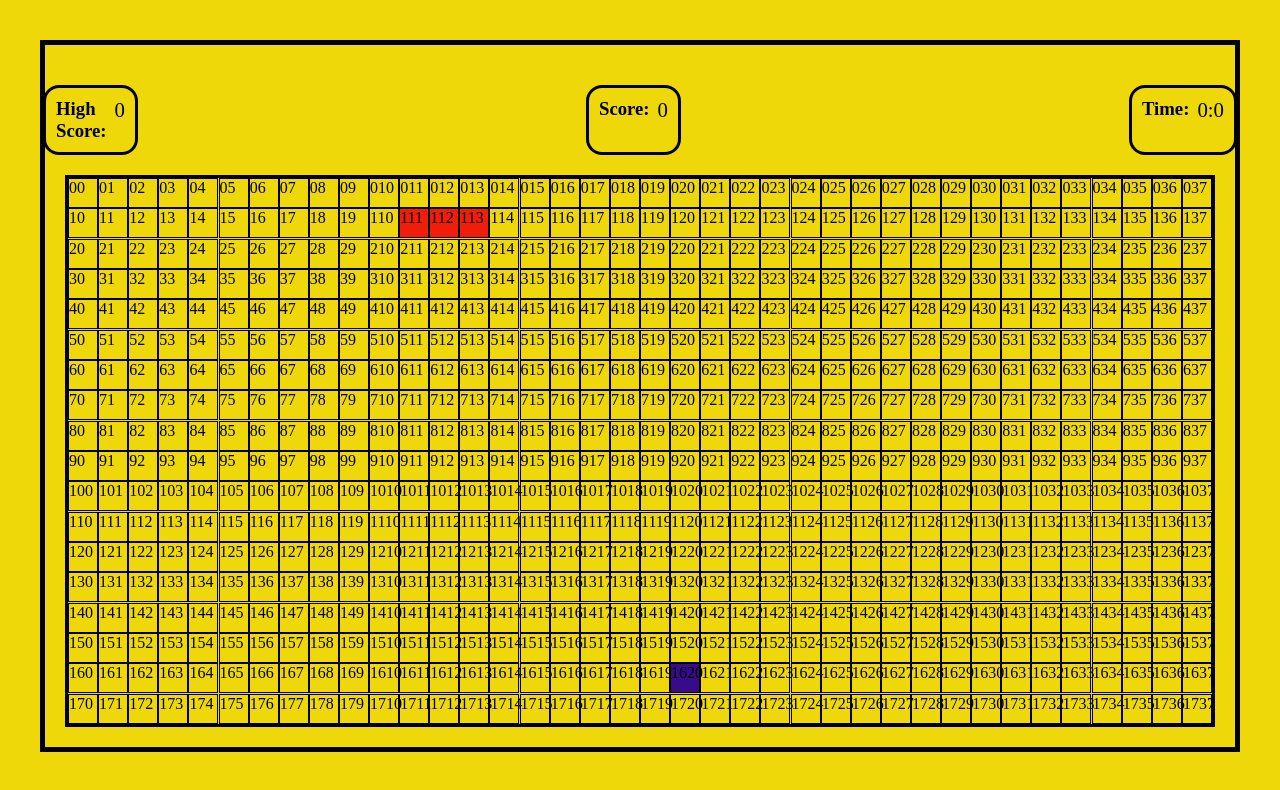
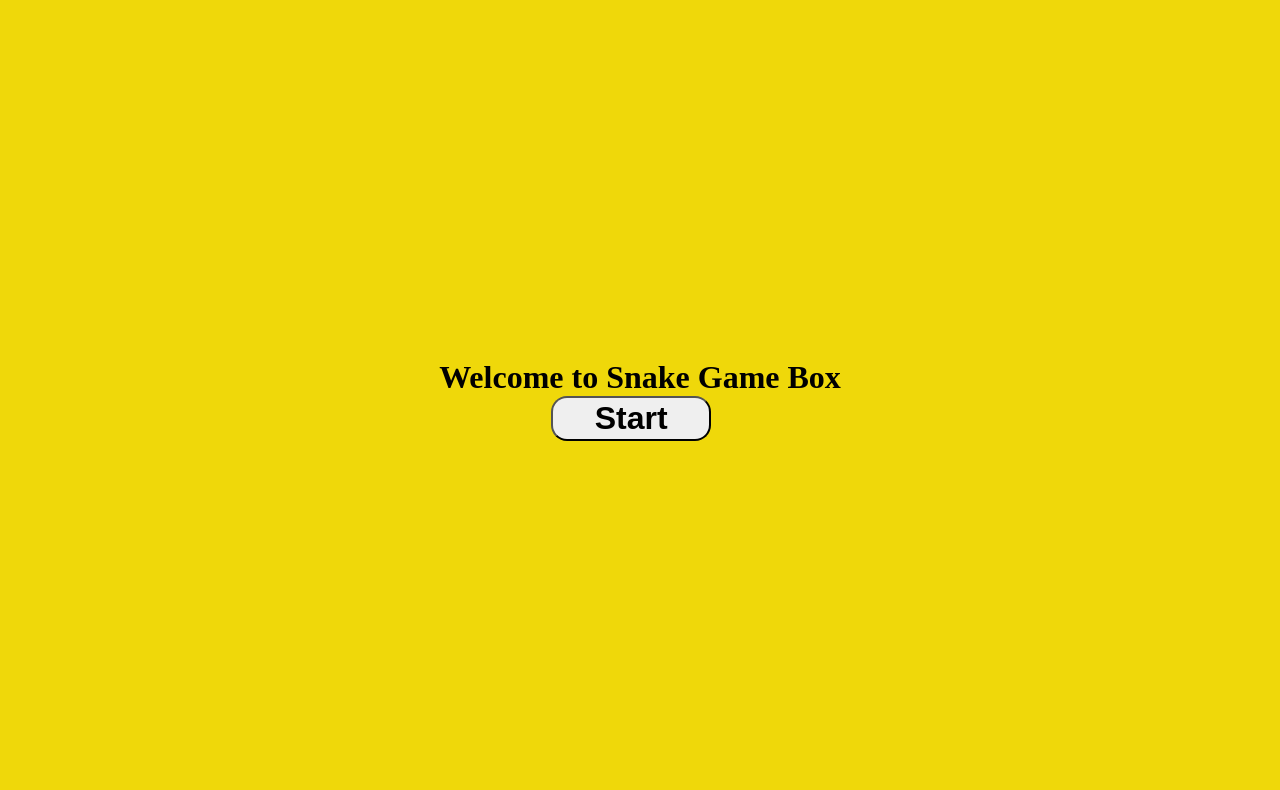
Before and after one commit to Kunal-Paste/SnakePlayz, a plain HTML site: page index.html in a window 1280 px wide. Drawn offline with Linux system fonts and the light colour scheme.

Commit message:
feat: add modal for game start and game over with styling

```diff
--- a/index.html
+++ b/index.html
@@ -7,6 +7,7 @@
     <link rel="stylesheet" href="style.css" />
   </head>
   <body>
+
     <section class="game-box">
       <div class="main">
         <div class="score-card">
@@ -28,6 +29,17 @@
       </div>
     </section>
 
+    <div class="modal">
+      <div class="menu">
+        <h1 class="wel">Welcome to Snake Game Box</h1>
+        <button class="btn">Start</button>
+      </div>
+      <div class="game-over">
+        <h1 class="wel">Game Over</h1>
+        <button class="btn">Restart</button>
+      </div>
+    </div>
+
     <script src="script.js"></script>
   </body>
 </html>
--- a/script.js
+++ b/script.js
@@ -1,4 +1,6 @@
 const board = document.querySelector(".board");
+const startbutton = document.querySelector(".btn");
+const modal = document.querySelector(".modal");
 const blockHeight = 30;
 const blockWidth = 30;
 
@@ -55,6 +57,7 @@ function render() {
 
   if (head.x < 0 || head.x >= rows || head.y < 0 || head.y >= cols) {
     // alert("Game Over");
+    // modal.style.display = "block";  this method is wrong
     clearInterval(intervalId);
   }
 
@@ -79,9 +82,9 @@ function render() {
   });
 }
 
-intervalId = setInterval(() => {
-  render();
-}, 500);
+// intervalId = setInterval(() => {
+//   render();
+// }, 500);
 
 addEventListener("keydown", (event) => {
   if (event.key == "ArrowUp") {
@@ -95,3 +98,11 @@ addEventListener("keydown", (event) => {
     direction = "right";
   }
 });
+
+startbutton.addEventListener("click", () => {
+  intervalId = setInterval(() => {
+    render();
+  }, 300);
+  console.log("ok");
+  modal.style.display = "none";
+});
--- a/style.css
+++ b/style.css
@@ -97,3 +97,35 @@ span {
 .food{
   background-color: var(--background-food-color);
 }
+
+.modal{
+  display: flex;
+  height: 100vh;
+  width: 100vw;
+  position: fixed;
+  top: 0;
+  background-color: rgb(239, 216, 10);
+  backdrop-filter: blur(4px);
+  justify-content: center;
+  align-items: center;
+}
+
+.menu game-over {
+  display: flex;
+  flex-direction: column;
+  gap: 1rem;
+  font-family:system-ui, -apple-system, BlinkMacSystemFont, 'Segoe UI', Roboto, Oxygen, Ubuntu, Cantarell, 'Open Sans', 'Helvetica Neue', sans-serif
+}
+
+.game-over{
+  display: none;
+}
+
+.btn{
+  padding: .1rem;
+  font-size: 2rem;
+  font-weight: bolder;
+  width: 10rem;
+  margin-left: 7rem;
+  border-radius: 1rem;
+}
```
